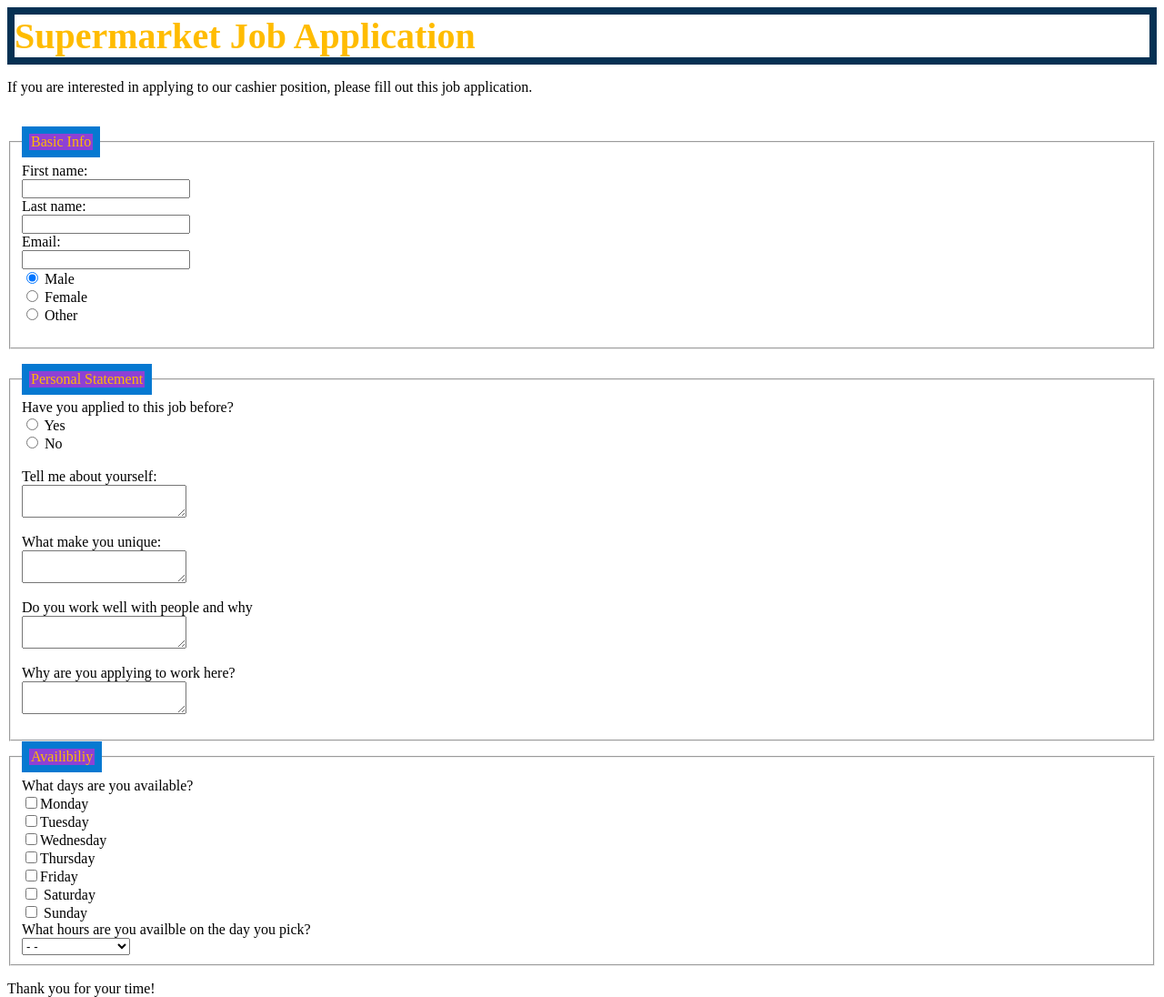
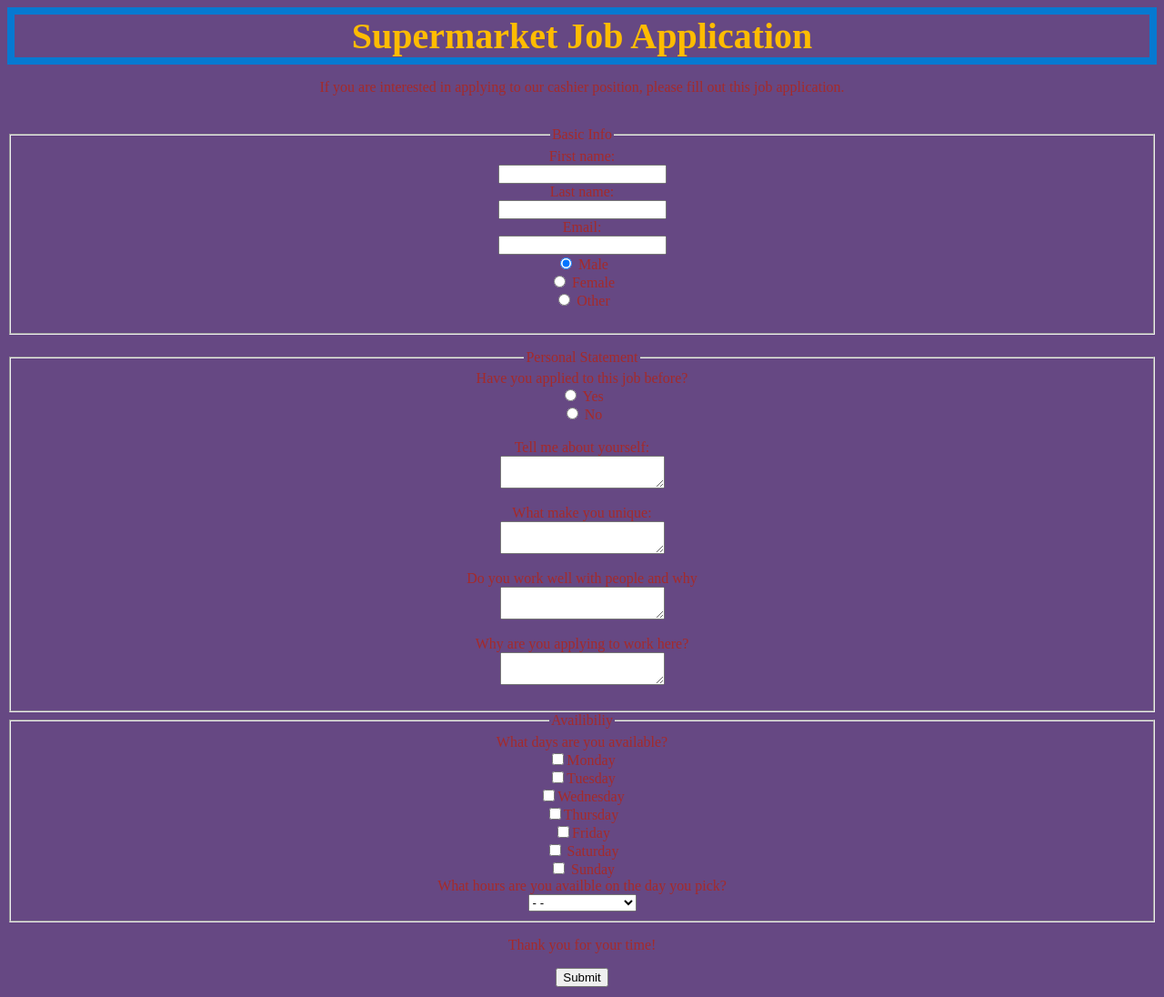
Before and after one commit to leey58-1867516/leey58-1867516.github.io, a plain HTML site: page jobApplicationForm.html in a window 1280 px wide. Shown: the top 1096 px of the page at 91% size. Drawn offline with Linux system fonts and the light colour scheme.

Commit message:
Add files via upload

```diff
--- a/link.css
+++ b/link.css
@@ -1,28 +1,26 @@
-body{
-    background-image: url('spot_lights.png');
-}
+<head>
+		<title> Mother's Day</title>
+		<link rel="stylesheet" type="text/css" href="link.css" />
+		<link href='http://fonts.googleapis.com/css?family=Passion+One' rel='stylesheet' type='text/css'>
+	</head>
 
-hl{
-    color: #FFBC00;
-    text-align:center;
-
-}
-
-
+    hl{
+        color: #FFBC00;
+        text-align:center;
+    }
 
 h1{
-        border: solid 8px rgb(6, 49, 83);
+        border: solid 8px rgb(6, 121, 209);
         color: #FFBC00;
         font-size: 40px;
         font-family: "Passion One";
         margin-bottom: 0px;
-        text-align:left;
+        text-align:center;
 
 }
 
-legend{
-    border: solid 8px rgb(6, 121, 209);
-    text-align:left;
-    color: #FFBC00;
-    background-color: #8E41D5;
+body{
+    text-align:center;
+    color: brown;
+    background-color: rgb(102, 72, 131);
 }
```
